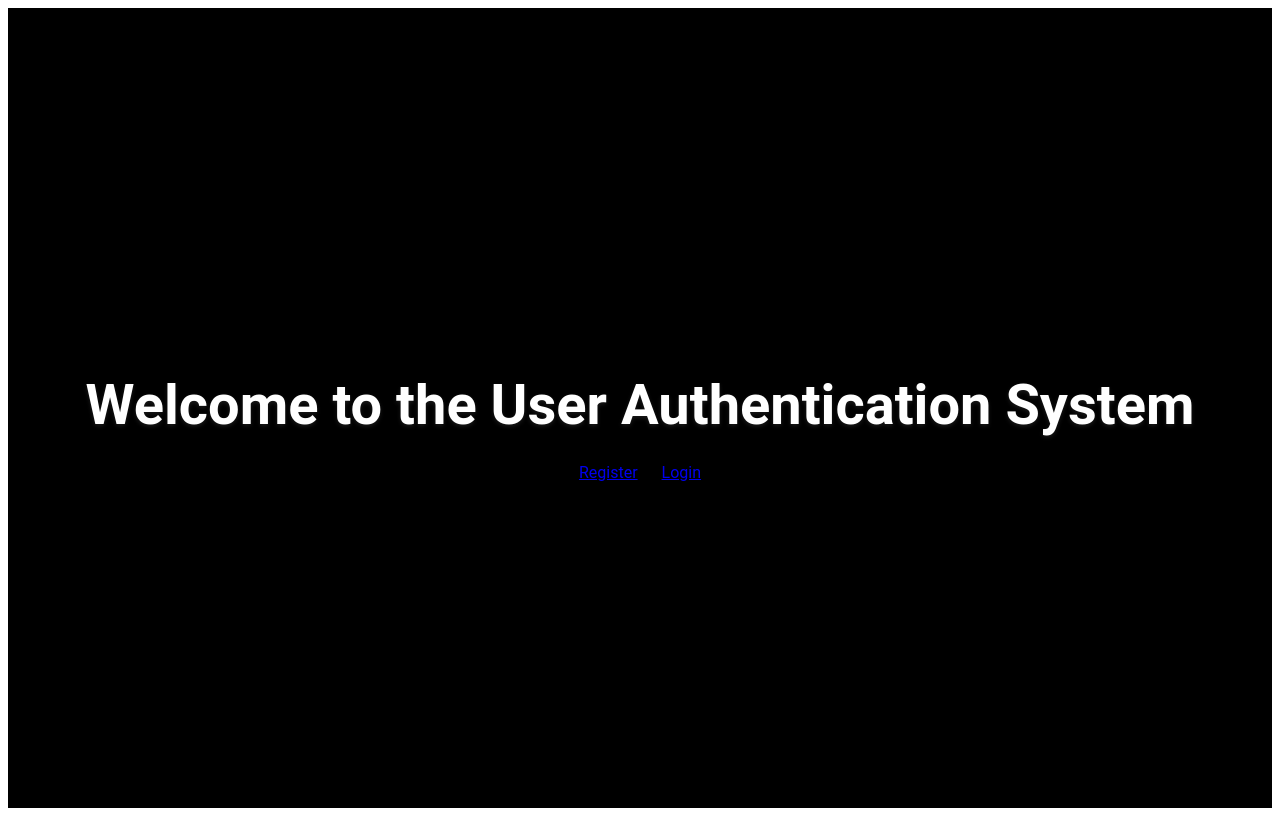
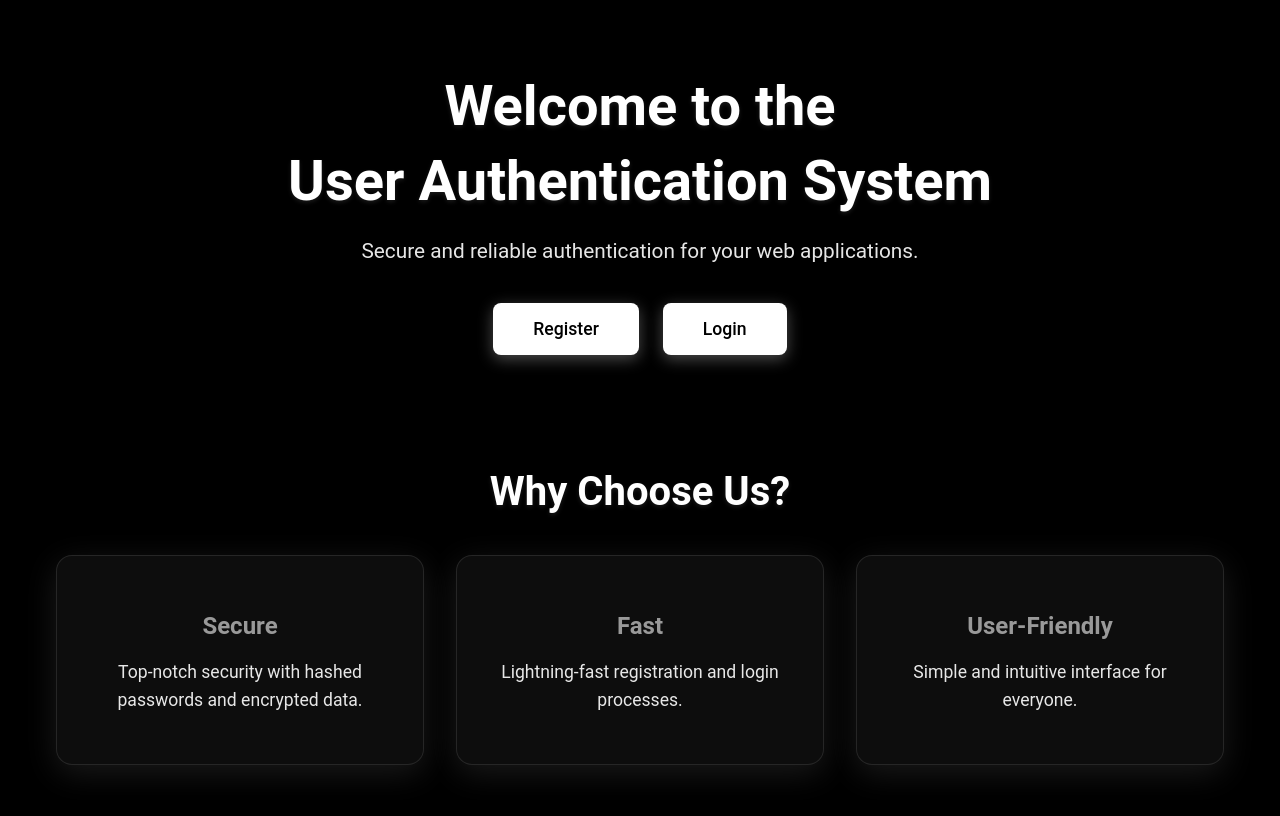
Before and after one commit to omshete96/User-Authentication-System, a Next.js app: page / in a window 1280 px wide. Built offline with nearby package versions, Linux system fonts and the light colour scheme.

Commit message:
Update index.js
Designed the home page

```diff
--- a/pages/index.js
+++ b/pages/index.js
@@ -1,18 +1,42 @@
-// pages/index.js
 import Link from 'next/link';
 import styles from '../styles/Home.module.css';
-
+import '../styles/globals.css';
 export default function Home() {
     return (
         <div className={styles.container}>
-            <h1 className={styles.title}>Welcome to the User Authentication System</h1>
-            <div className={styles.links}>
-                <Link href="/register" className={styles.btn}>
-                    Register
-                </Link>
-                <Link href="/login" className={styles.btn}>
-                    Login
-                </Link>
+            {/* Hero Section */}
+            <div className={styles.hero}>
+                <h1 className={styles.title}>Welcome to the <span>User Authentication System</span></h1>
+                <p className={styles.subtitle}>
+                    Secure and reliable authentication for your web applications.
+                </p>
+                <div className={styles.links}>
+                    <Link href="/register" className={styles.btnPrimary}>
+                        Register
+                    </Link>
+                    <Link href="/login" className={styles.btnPrimary}>
+                        Login
+                    </Link>
+                </div>
+            </div>
+
+            {/* Features Section */}
+            <div className={styles.features}>
+                <h2 className={styles.featuresTitle}>Why Choose Us?</h2>
+                <div className={styles.featuresGrid}>
+                    <div className={styles.featureCard}>
+                        <h3>Secure</h3>
+                        <p>Top-notch security with hashed passwords and encrypted data.</p>
+                    </div>
+                    <div className={styles.featureCard}>
+                        <h3>Fast</h3>
+                        <p>Lightning-fast registration and login processes.</p>
+                    </div>
+                    <div className={styles.featureCard}>
+                        <h3>User-Friendly</h3>
+                        <p>Simple and intuitive interface for everyone.</p>
+                    </div>
+                </div>
             </div>
         </div>
     );
```
